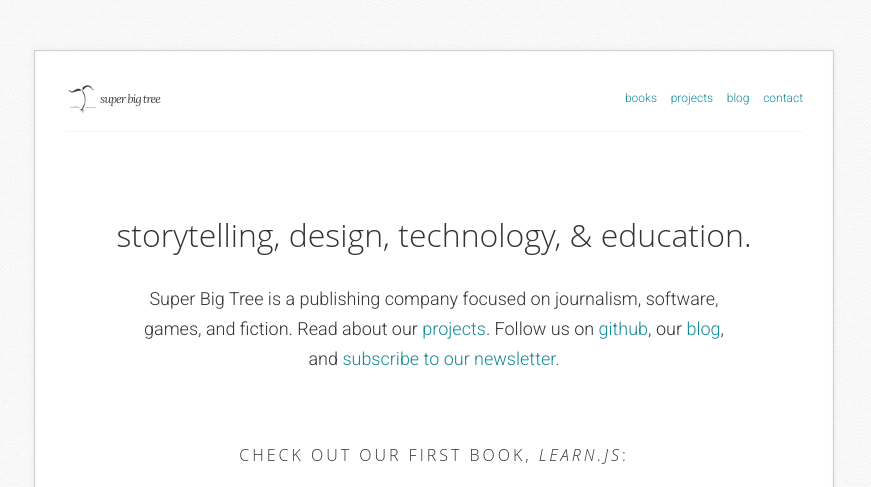
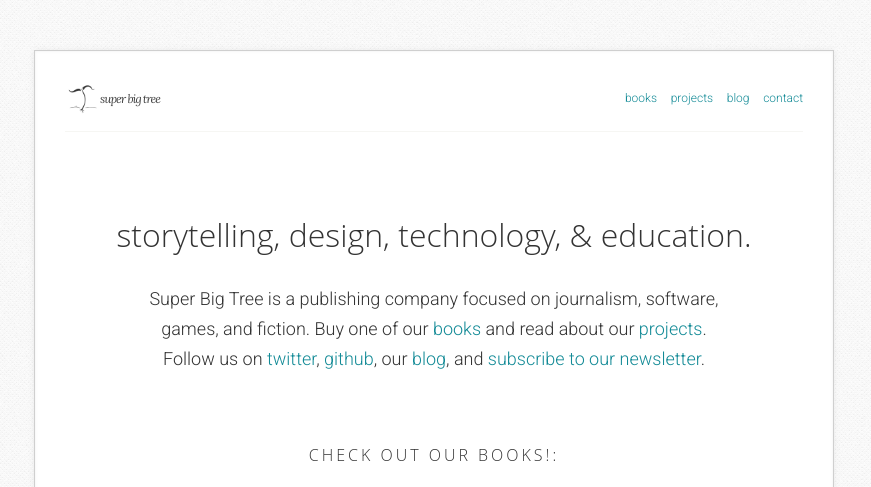
Before and after one commit to superbigtree/superbigtree.github.com, a Jekyll site: the page built from index.html, in a window 1280 px wide and 1400 px high. Shown: the top 487 px of the window, without its empty margins (206-1077 px from the left). Built offline with Jekyll 4.4.1, drawn with Linux system fonts in a browser that asks for light colours; nearby versions of some CDN libraries; some of the changed text lies outside the part shown; grey boxes are pictures that could not be loaded.

Commit message:
books/embed.html

```diff
--- /dev/null
+++ b/_includes/about-author-seth.html
@@ -0,0 +1,4 @@
+<h3 id="about_the_author">About the author</h3>
+<p>Seth Vincent is an independent programmer, designer and writer experienced with a wide range of programming languages, web frameworks, and content management systems. Previously he’s worked as a writing tutor and as an advisor of a student news organization, advising on technology, journalism, and leadership. He is a co-organizer of <a href="http://seattle.io" target="blank">seattle.io</a>, <a href="http://codeforseattle.org" target="blank">Code for Seattle</a> and <a href="http://seattlewiki.net" target="blank">SeattleWiki</a>, and owner of <a href="http://superbigtree.com" target="blank">super big tree</a>.</p>
+
+<p>Seth’s blog: <a href="http://sethvincent.com" target="_blank">sethvincent.com</a>, twitter: <a href="http://twitter.com/sethdvincent" target="_blank">@sethdvincent</a>, and github: <a href="http://github.com/sethvincent" target="_blank">github.com/sethvincent</a>.</p>
--- a/_layouts/default.html
+++ b/_layouts/default.html
@@ -59,7 +59,7 @@
               <div class="response" id="mce-error-response" style="display:none"></div>
               <div class="response" id="mce-success-response" style="display:none"></div>
             </div>
-              <p style="font-size: 12px; margin-top: 0px;">Our newsletter is rarely sent out, has useful content, and we'll never share your information.</p>
+              <p style="font-size: 12px; margin-top: 0px;">Our newsletter is sent out only occassionally, has useful content, and we'll never share your information.</p>
           </form>
         </div>
         <!--End mc_embed_signup-->
--- a/index.html
+++ b/index.html
@@ -5,7 +5,7 @@
 
 <div class="welcome">
   <h2 class="welcome">storytelling, design, technology, & education.</h2>
-  <p>Super Big Tree is a publishing company focused on journalism, software, games, and fiction. Read about our <a href="{{ site.baseurl }}/projects">projects</a>. Follow us on <a href="http://github.com/superbigtree" target="_blank">github</a>, our <a href="http://superbigtree.tumblr.com" target="_blank">blog</a>, and <a href="http://eepurl.com/rN5Nv" target="_blank">subscribe to our newsletter</a>.</p>
+  <p>Super Big Tree is a publishing company focused on journalism, software, games, and fiction. Buy one of our <a href="{{ site.baseurl }}/books">books</a> and read about our <a href="{{ site.baseurl }}/projects">projects</a>. Follow us on <a href="http://twitter.com/super_big_tree" target="blank">twitter</a>, <a href="http://github.com/superbigtree" target="_blank">github</a>, our <a href="http://superbigtree.tumblr.com" target="_blank">blog</a>, and <a href="http://eepurl.com/rN5Nv" target="_blank">subscribe to our newsletter</a>.</p>
 </div>
 
 
@@ -13,10 +13,16 @@
 
 
 <div class="featured-projects">
+
+  <h4 class="subheader">Check out our books!:</h4>
+
+  {% include books.html %}
+
+  <!--
   <h4 class="subheader">Check out our first book, <i>Learn.js</i>:</h4>
 
   <iframe src="http://learnjs.io/embed/" style="border:0px; width:100%;height:900px;"></iframe>
-
+  -->
   <h4 class="subheader">Other projects:</h4>
 
   <a class="featured-project" href="http://crtrdg.github.io" target="blank">
```
Also changed, not shown: other parts of _layouts/default.html (+0 -3 lines), _layouts/embed.html (added, +26 -0 lines), books/embed.html (added, +10 -0 lines), books/learnjs/index.md (+1 -1 lines), books/dev-envs/embed.html (added), books/learnjs/embed.html (added).
